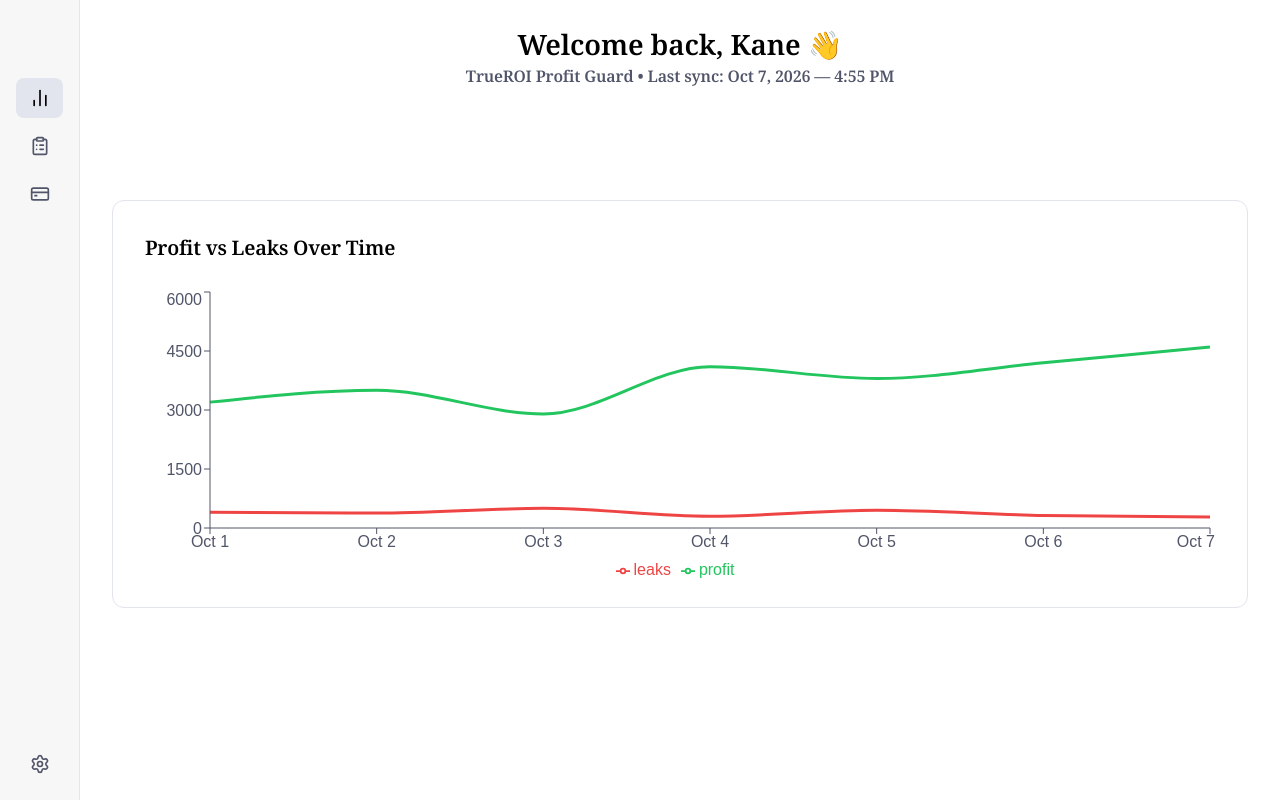
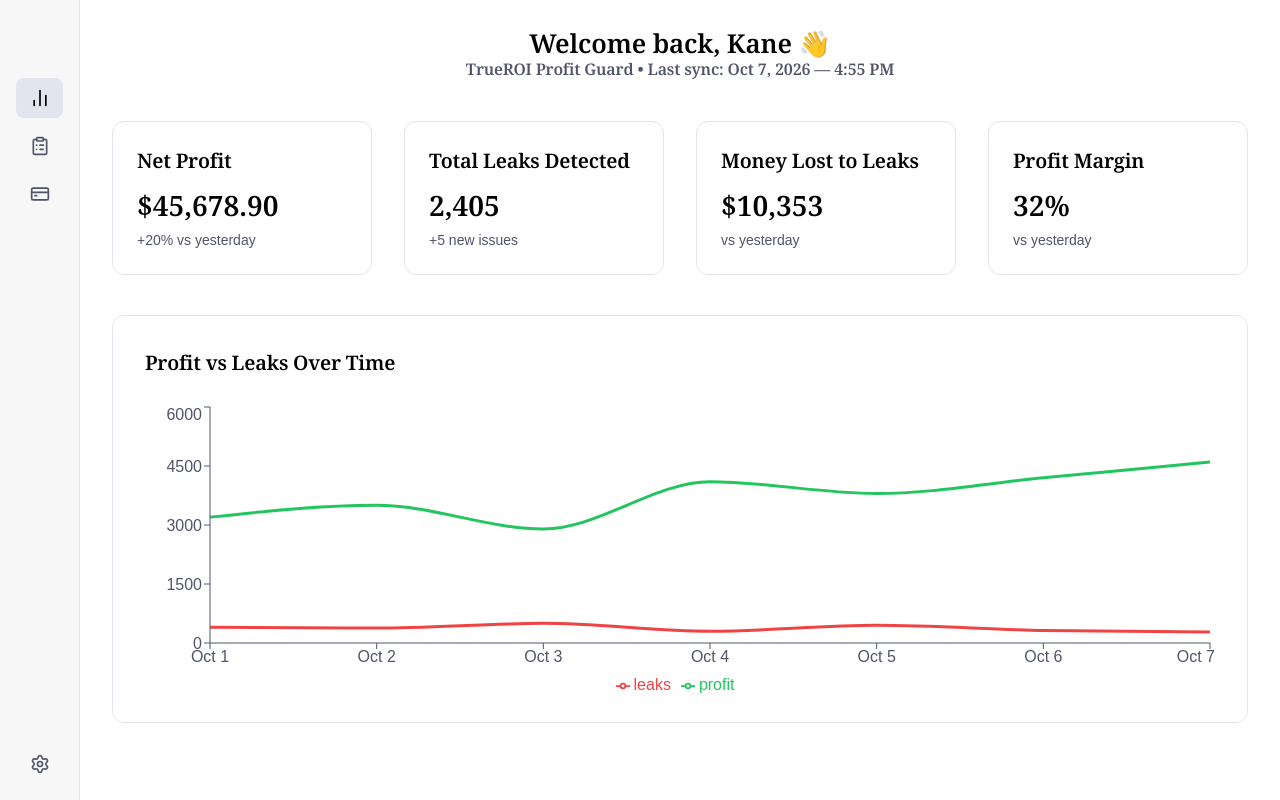
Before and after one commit to TrueROI/trueroi-frontend, a Next.js app: page /dashboard in a window 1280 px wide. Built offline with nearby package versions, Linux system fonts and the light colour scheme.

Commit message:
Fixed more files

```diff
--- a/app/dashboard/page.tsx
+++ b/app/dashboard/page.tsx
@@ -22,7 +22,7 @@ const chartData = [
 
 export default function DashboardPage() {
   return (
-    <div className="space-y-14">
+    <div className="space-y-10"> {/* tightened spacing */}
 
       {/* Centered Greeting */}
       <div className="text-center">
@@ -35,7 +35,91 @@ export default function DashboardPage() {
 
       {/* KPI Cards */}
       <div className="grid grid-cols-1 md:grid-cols-2 lg:grid-cols-4 gap-8">
-        {/* ... unchanged KPI cards ... */}
+
+        {/* Net Profit */}
+        <div className="bg-white border border-[#E3E5EC] rounded-xl p-6">
+          <h3
+            className="text-[20px] font-semibold text-[#000000]"
+            style={{
+              fontFamily: "var(--font-noto-serif)",
+              letterSpacing: "-0.01em",
+              lineHeight: "150%",
+            }}
+          >
+            Net Profit
+          </h3>
+          <p
+            className="text-[28px] font-semibold mt-2 text-[#000000]"
+            style={{ fontFamily: "var(--font-noto-serif)" }}
+          >
+            $45,678.90
+          </p>
+          <p className="text-[#515569] mt-1 text-sm">+20% vs yesterday</p>
+        </div>
+
+        {/* Total Leaks Detected */}
+        <div className="bg-white border border-[#E3E5EC] rounded-xl p-6">
+          <h3
+            className="text-[20px] font-semibold text-[#000000]"
+            style={{
+              fontFamily: "var(--font-noto-serif)",
+              letterSpacing: "-0.01em",
+              lineHeight: "150%",
+            }}
+          >
+            Total Leaks Detected
+          </h3>
+          <p
+            className="text-[28px] font-semibold mt-2 text-[#000000]"
+            style={{ fontFamily: "var(--font-noto-serif)" }}
+          >
+            2,405
+          </p>
+          <p className="text-[#515569] mt-1 text-sm">+5 new issues</p>
+        </div>
+
+        {/* Money Lost to Leaks */}
+        <div className="bg-white border border-[#E3E5EC] rounded-xl p-6">
+          <h3
+            className="text-[20px] font-semibold text-[#000000]"
+            style={{
+              fontFamily: "var(--font-noto-serif)",
+              letterSpacing: "-0.01em",
+              lineHeight: "150%",
+            }}
+          >
+            Money Lost to Leaks
+          </h3>
+          <p
+            className="text-[28px] font-semibold mt-2 text-[#000000]"
+            style={{ fontFamily: "var(--font-noto-serif)" }}
+          >
+            $10,353
+          </p>
+          <p className="text-[#515569] mt-1 text-sm">vs yesterday</p>
+        </div>
+
+        {/* Profit Margin */}
+        <div className="bg-white border border-[#E3E5EC] rounded-xl p-6">
+          <h3
+            className="text-[20px] font-semibold text-[#000000]"
+            style={{
+              fontFamily: "var(--font-noto-serif)",
+              letterSpacing: "-0.01em",
+              lineHeight: "150%",
+            }}
+          >
+            Profit Margin
+          </h3>
+          <p
+            className="text-[28px] font-semibold mt-2 text-[#000000]"
+            style={{ fontFamily: "var(--font-noto-serif)" }}
+          >
+            32%
+          </p>
+          <p className="text-[#515569] mt-1 text-sm">vs yesterday</p>
+        </div>
+
       </div>
 
       {/* Chart Section */}
--- a/components/Greeting.tsx
+++ b/components/Greeting.tsx
@@ -11,19 +11,19 @@ export default function Greeting({
 }) {
   return (
     <div
-      className="space-y-2"
+      className="space-y-1" // tighter spacing
       style={{
         fontFamily: "var(--font-noto-serif)",
-        fontWeight: 600, // semibold
+        fontWeight: 600,
         letterSpacing: "-0.01em",
-        lineHeight: "150%",
+        lineHeight: "140%", // slightly tighter
       }}
     >
-      <h1 className="text-[28px] text-[#000000]">
+      <h1 className="text-[26px] text-[#000000]">
         Welcome back, {merchantName} 👋
       </h1>
 
-      <p className="text-[#515569]">
+      <p className="text-[#515569] text-[16px]">
         {shopName} • Last sync: {lastSync}
       </p>
     </div>
```
